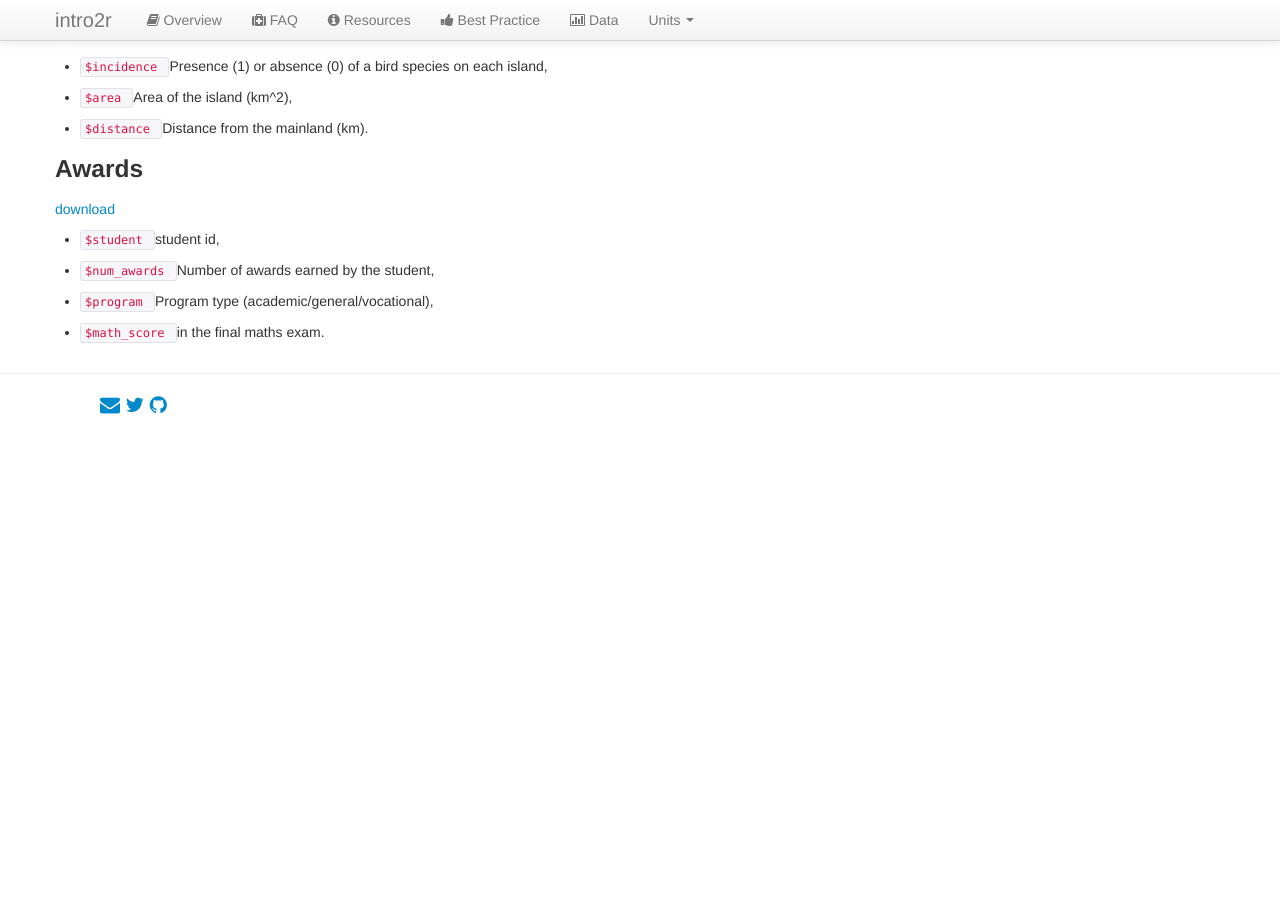
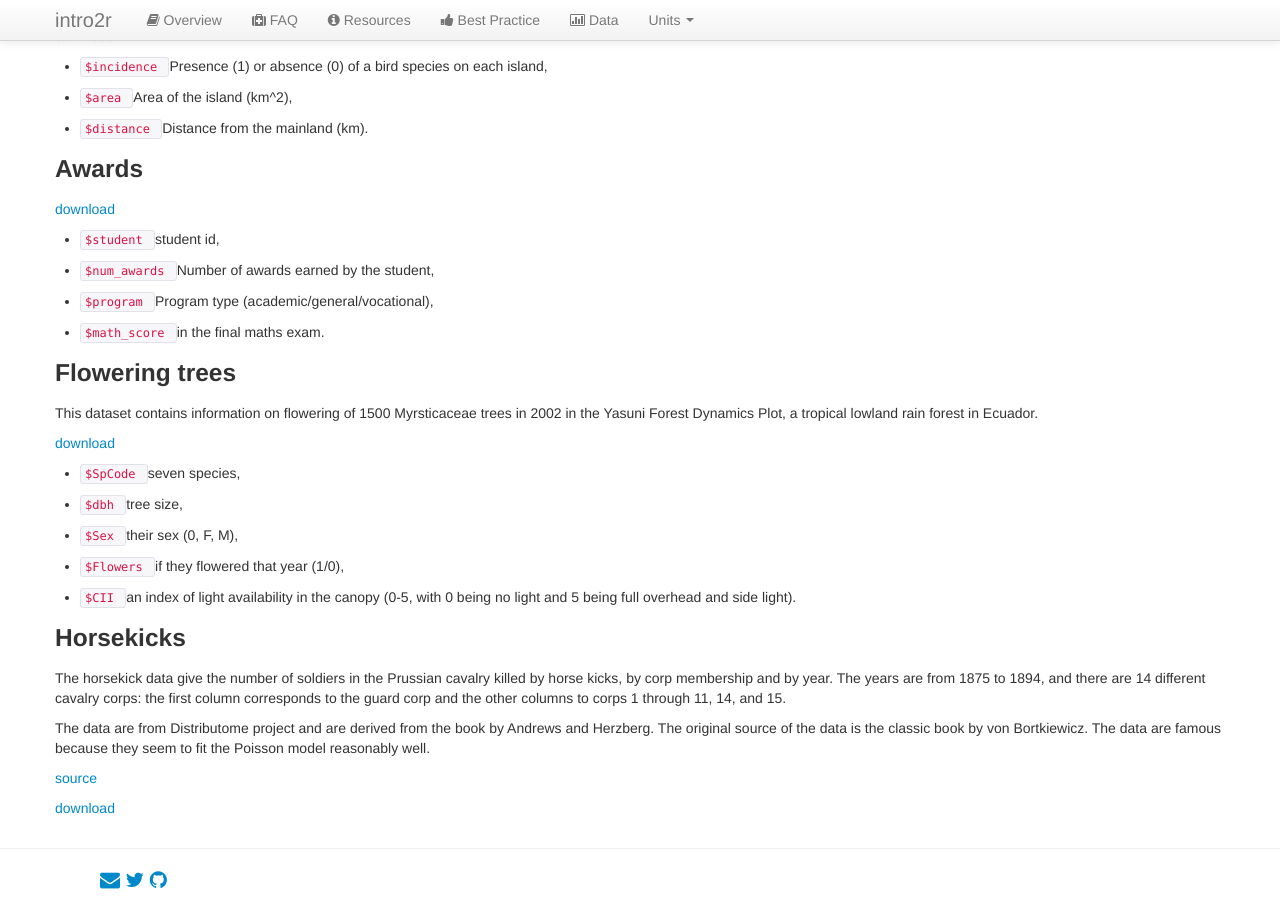
Before and after one commit to intro2r/intro2r, a Jekyll site: the page built from data/index.md, in a window 1280 px wide and 900 px high, scrolled down 2023 px. Built offline with Jekyll 4.4.1, drawn with Linux system fonts in a browser that asks for light colours; before the commit the page ends 2448 px from its top, so only the background shows below that.

Commit message:
Update index.md

```diff
--- a/data/index.md
+++ b/data/index.md
@@ -139,3 +139,30 @@ Data on the presence/absence of mammals on (most) of the islands of the Galapago
  - `$program ` Program type (academic/general/vocational),
 
  - `$math_score ` in the final maths exam.
+
+
+### Flowering trees
+
+This dataset contains information on flowering of 1500 Myrsticaceae trees in 2002 in the Yasuni Forest Dynamics Plot, a tropical lowland rain forest in Ecuador.
+
+[download](../data/flowering.txt)
+
+ - `$SpCode `  seven species,
+
+  - `$dbh ` tree size,
+
+  - `$Sex ` their sex (0, F, M),
+
+  - `$Flowers ` if they flowered that year (1/0),
+
+  - `$CII ` an index of light availability in the canopy (0-5, with 0 being no light and 5 being full overhead and side light).
+
+### Horsekicks
+
+The horsekick data give the number of soldiers in the Prussian cavalry killed by horse kicks, by corp membership and by year. The years are from 1875 to 1894, and there are 14 different cavalry corps: the first column corresponds to the guard corp and the other columns to corps 1 through 11, 14, and 15.
+
+The data are from Distributome project and are derived from the book by Andrews and Herzberg. The original source of the data is the classic book by von Bortkiewicz. The data are famous because they seem to fit the Poisson model reasonably well.
+
+[source](http://www.randomservices.org/random/data/HorseKicks.html)
+
+[download](../data/horsekicks.txt)
```
